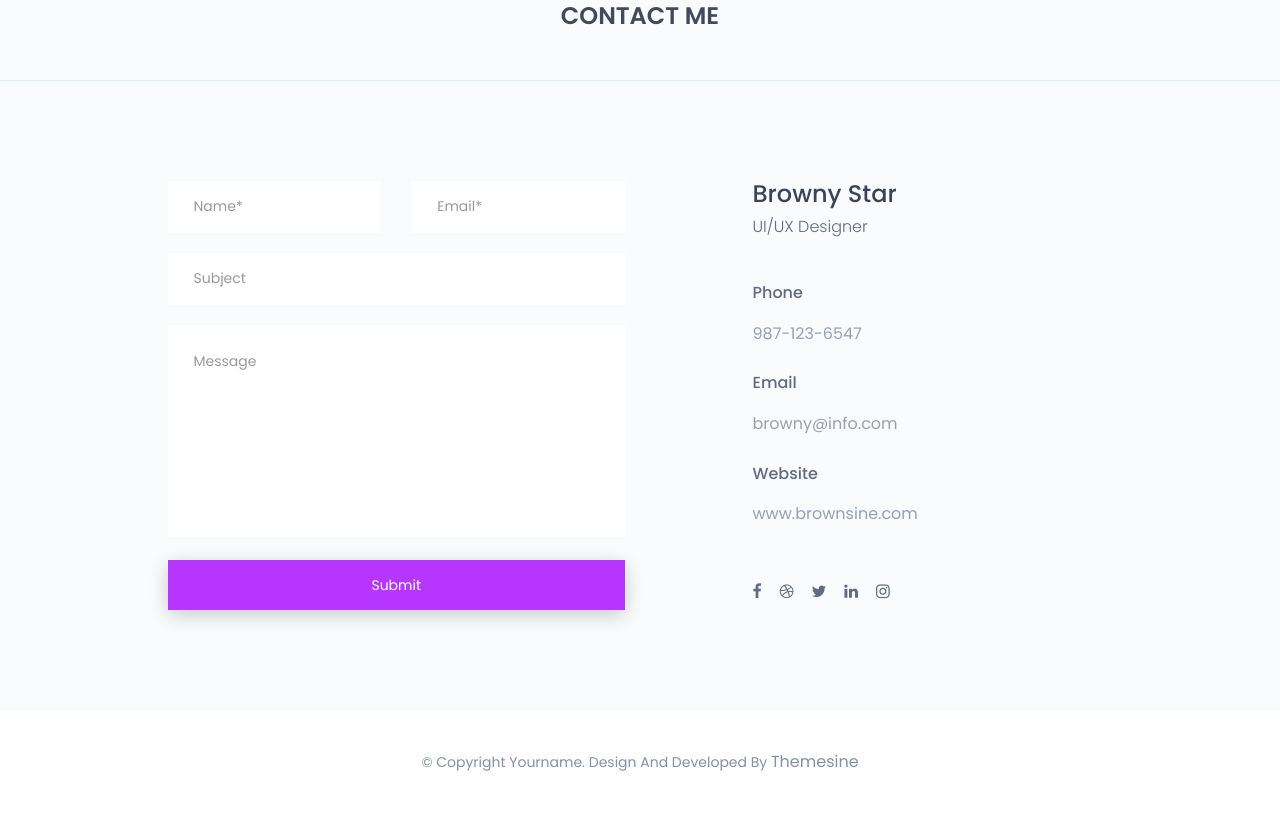
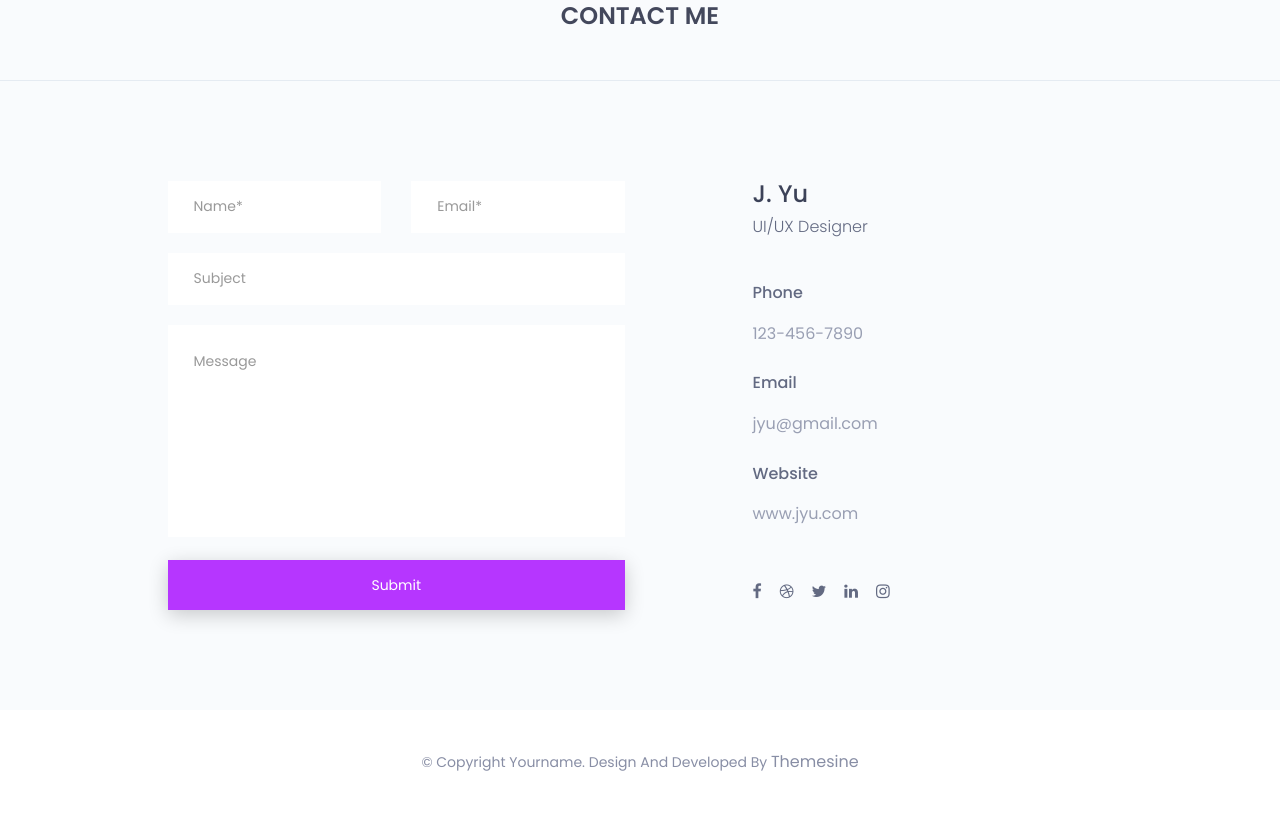
Before and after one commit to Git-Yu-Hub/firstwebsite_yu, a plain HTML site: page index.html in a window 1280 px wide. Shown: the part 6300-7115 px from the top of the page. Drawn offline with nearby package versions, Linux system fonts and the light colour scheme.

Commit message:
Update index.html

```diff
--- a/index.html
+++ b/index.html
@@ -873,21 +873,21 @@
 							<div class="single-contact-box">
 								<div class="contact-adress">
 									<div class="contact-add-head">
-										<h3>browny star</h3>
+										<h3>j. yu</h3>
 										<p>uI/uX designer</p>
 									</div>
 									<div class="contact-add-info">
 										<div class="single-contact-add-info">
 											<h3>phone</h3>
-											<p>987-123-6547</p>
+											<p>123-456-7890</p>
 										</div>
 										<div class="single-contact-add-info">
 											<h3>email</h3>
-											<p>browny@info.com</p>
+											<p>jyu@gmail.com</p>
 										</div>
 										<div class="single-contact-add-info">
 											<h3>website</h3>
-											<p>www.brownsine.com</p>
+											<p>www.jyu.com</p>
 										</div>
 									</div>
 								</div><!--/.contact-adress-->
```
